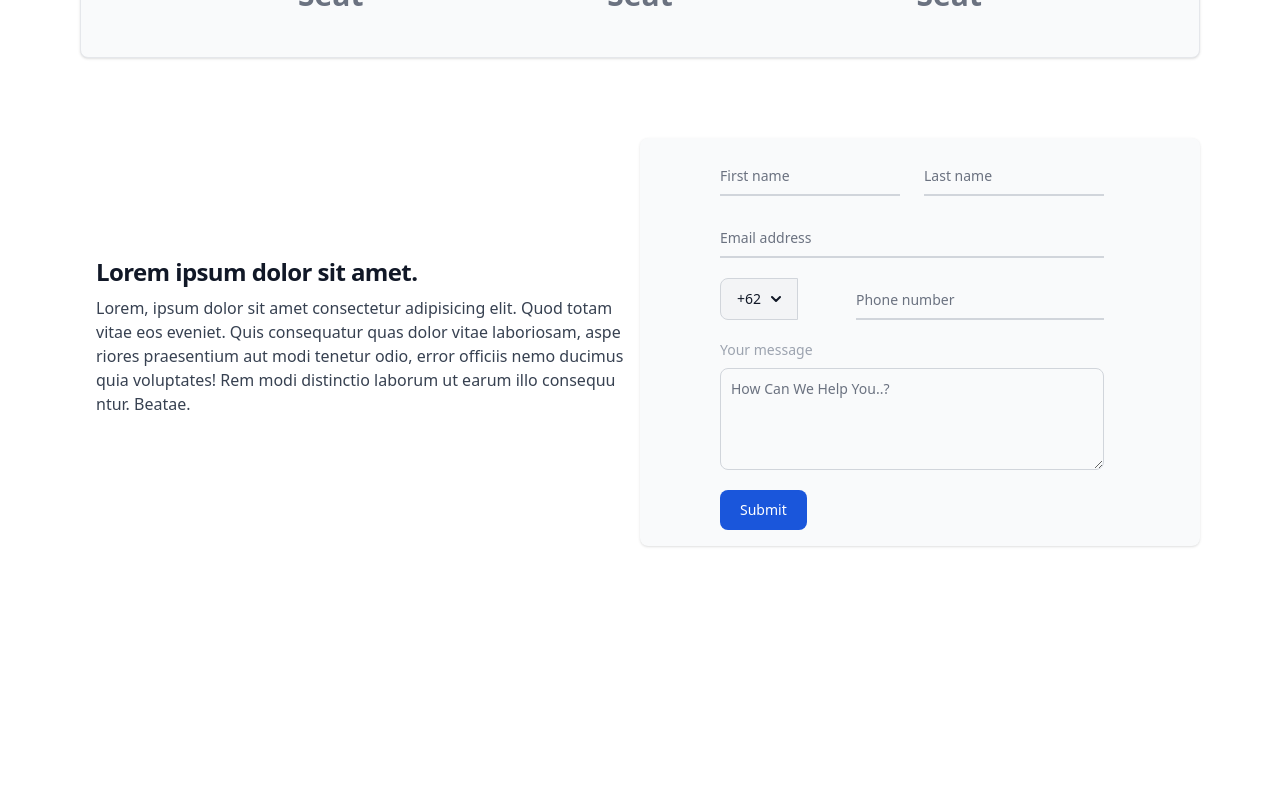
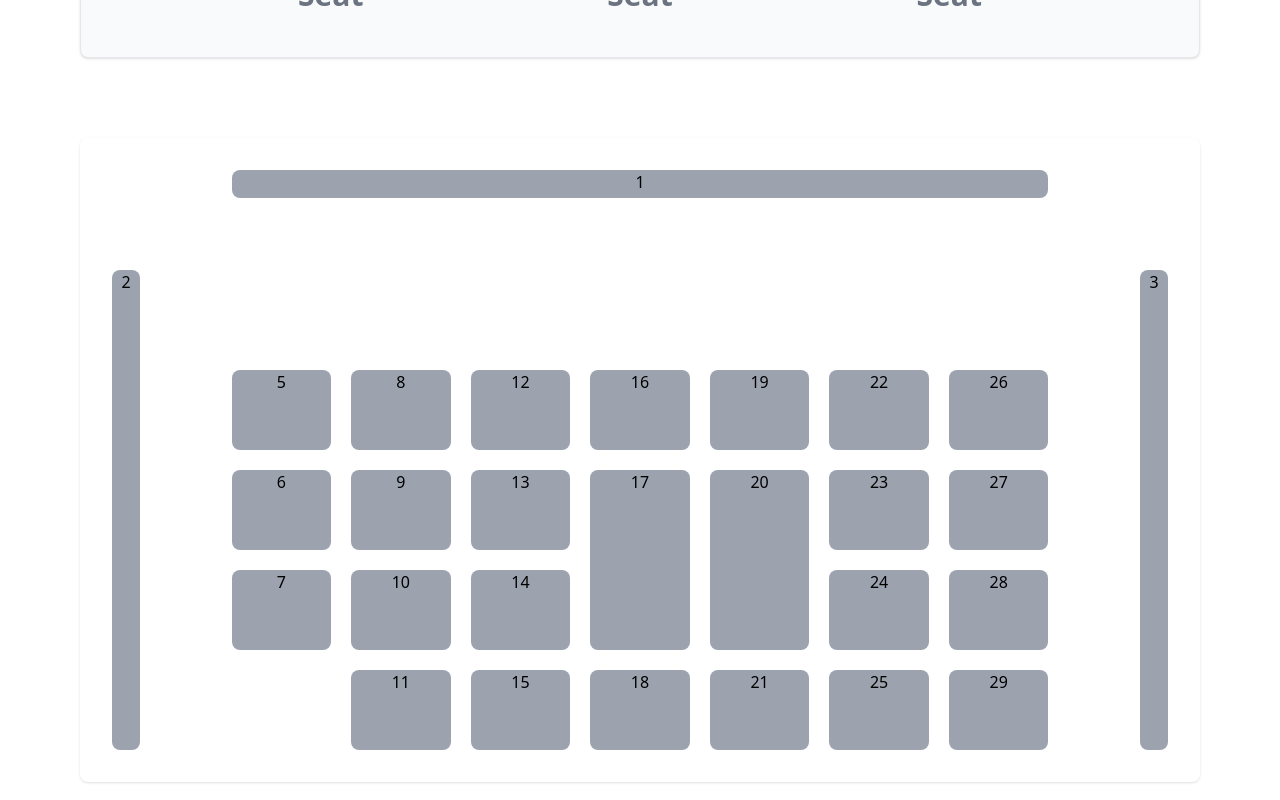
Before and after one commit to Wisnu-code/SiBaKar, a Vue app: page / in a window 1280 px wide. Shown: the part 660-1460 px from the top of the page. Before the commit the page ends 1286 px from the top, so only its background shows below. Built offline with nearby package versions, Linux system fonts and the light colour scheme.

Commit message:
Segini dulu

```diff
--- a/src/components/AboutComponents.vue
+++ b/src/components/AboutComponents.vue
@@ -34,9 +34,9 @@
             </div>
         </div>
 
-        <div class="mt-20 w-full h-auto p-4 text-center bg-white border rounded-lg shadow sm:p-8">
+        <div class="mt-20 md:px-20 max-w-full h-auto p-4 text-center bg-white border rounded-lg shadow sm:p-8">
             <div
-                class="mb-2 md:mb-5 text-2xl font-bold flex self-start text-gray-500 sm:text-lg dark:text-gray-400 md:ml-24">
+                class="mb-2 md:mb-5 text-2xl font-bold flex self-start text-gray-500 sm:text-lg dark:text-gray-400 md:ml-20 ml-8">
                 Our Mission</div>
             <div class="flex flex-col md:flex-row items-stretch justify-center md:gap-10">
                 <div class="self-start h-auto w-full">
--- a/src/components/ChairComponents.vue
+++ b/src/components/ChairComponents.vue
@@ -1,6 +1,35 @@
 <template>
-    <div>
-        <!-- BAGIAN WISNU -->
+    <div class="mt-20 max-w-full h-auto p-4 text-center shadow rounded-lg sm:p-8 md:mx-20">
+        <div class="grid justify-items-stretch grid-cols-9 grid-rows-6 md:gap-5 gap-3">
+            <div class="col-span-7 col-start-2 bg-gray-400 rounded-lg h-7">1</div>
+            <div class="row-span-5 row-start-2 bg-gray-400 rounded-lg justify-self-start w-7">2</div>
+            <div class="row-span-5 col-start-9 row-start-2 bg-gray-400 rounded-lg justify-self-end w-7">3</div>
+            <div class="col-start-2 row-start-3 bg-gray-400 rounded-lg md:h-20">5</div>
+            <div class="col-start-2 row-start-4 bg-gray-400 rounded-lg">6</div>
+            <div class="col-start-2 row-start-5 bg-gray-400 rounded-lg">7</div>
+            <div class="col-start-3 row-start-3 bg-gray-400 rounded-lg">8</div>
+            <div class="col-start-3 row-start-4 bg-gray-400 rounded-lg">9</div>
+            <div class="col-start-3 row-start-5 bg-gray-400 rounded-lg">10</div>
+            <div class="col-start-3 row-start-6 bg-gray-400 rounded-lg">11</div>
+            <div class="col-start-4 row-start-3 bg-gray-400 rounded-lg">12</div>
+            <div class="col-start-4 row-start-4 bg-gray-400 rounded-lg">13</div>
+            <div class="col-start-4 row-start-5 bg-gray-400 rounded-lg">14</div>
+            <div class="col-start-4 row-start-6 bg-gray-400 rounded-lg">15</div>
+            <div class="col-start-5 row-start-3 bg-gray-400 rounded-lg">16</div>
+            <div class="row-span-2 col-start-5 row-start-4 bg-gray-400 rounded-lg">17</div>
+            <div class="col-start-5 row-start-6 bg-gray-400 rounded-lg">18</div>
+            <div class="col-start-6 row-start-3 bg-gray-400 rounded-lg">19</div>
+            <div class="row-span-2 col-start-6 row-start-4 bg-gray-400 rounded-lg">20</div>
+            <div class="col-start-6 row-start-6 bg-gray-400 rounded-lg">21</div>
+            <div class="col-start-7 row-start-3 bg-gray-400 rounded-lg">22</div>
+            <div class="col-start-7 row-start-4 bg-gray-400 rounded-lg">23</div>
+            <div class="col-start-7 row-start-5 bg-gray-400 rounded-lg">24</div>
+            <div class="col-start-7 row-start-6 bg-gray-400 rounded-lg">25</div>
+            <div class="col-start-8 row-start-3 bg-gray-400 rounded-lg">26</div>
+            <div class="col-start-8 row-start-4 bg-gray-400 rounded-lg">27</div>
+            <div class="col-start-8 row-start-5 bg-gray-400 rounded-lg">28</div>
+            <div class="col-start-8 row-start-6 bg-gray-400 rounded-lg">29</div>
+        </div>
     </div>
 </template>
 
```
